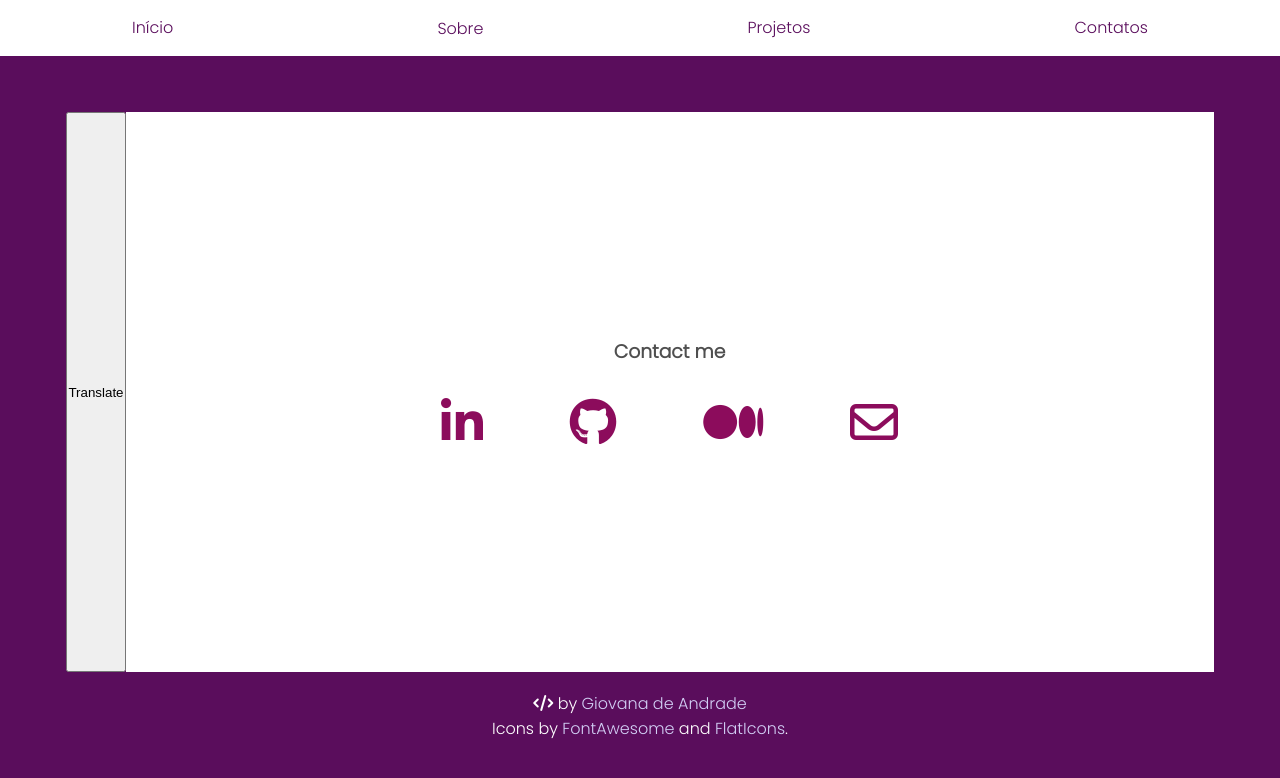
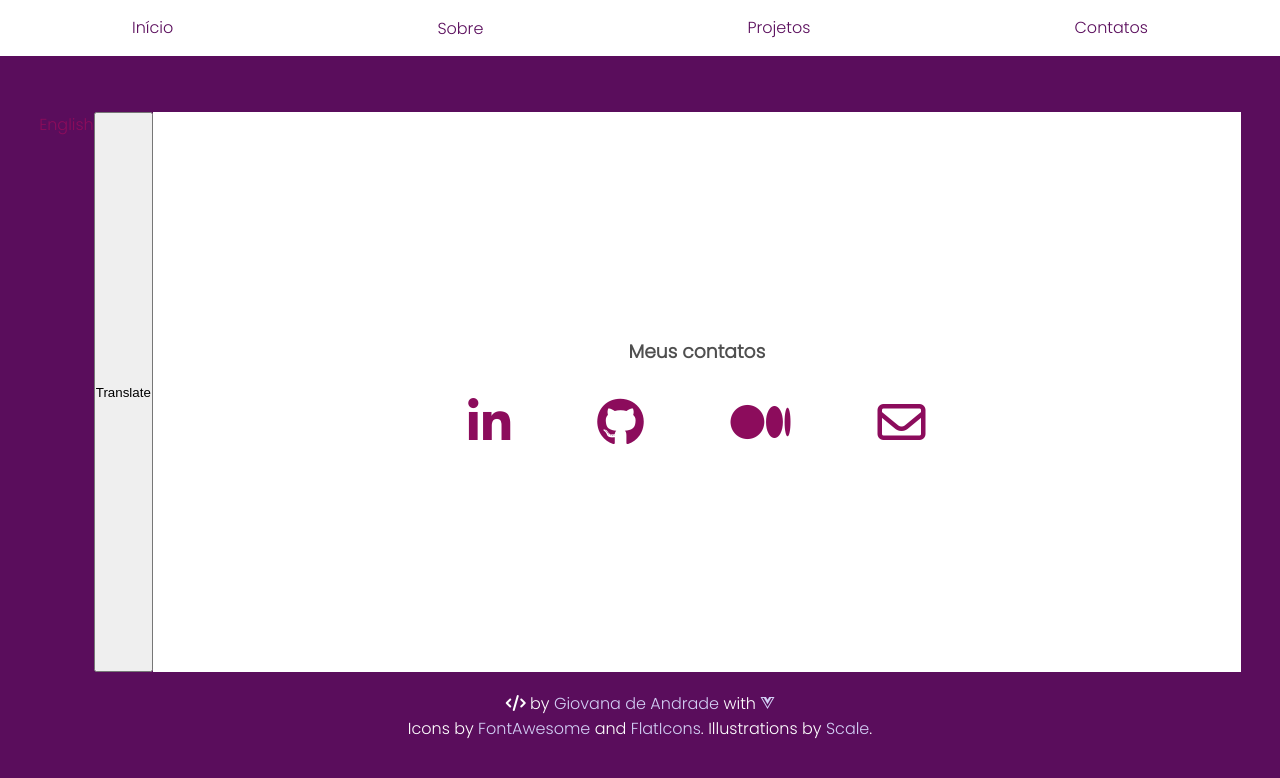
Before and after one commit to giovanaandrade/giovana-portfolio, a Vue app: page /contact in a window 1280 px wide. Shown: the top 778 px of the page. Built offline with nearby package versions, Linux system fonts and the light colour scheme; the HTML template or start-up script is replaced by a standard one.

Commit message:
updating db.json

```diff
--- a/public/index.html
+++ b/public/index.html
@@ -16,7 +16,7 @@
       src="https://kit.fontawesome.com/6483253942.js"
       crossorigin="anonymous"
     ></script>
-    <link rel="shortcut icon" href="assets/favicon.ico" />
+    <link rel="shortcut icon" href="favicon.ico" />
     <title>Giovana de Andrade</title>
     <meta name="title" content="Giovana de Andrade" />
     <meta
--- a/src/App.vue
+++ b/src/App.vue
@@ -2,6 +2,8 @@
   <NavMenu />
 
   <div class="container-page">
+    <a @click="toggleTranslate()">English</a>
+
     <button @click="toggleTranslate()">Translate</button>
     <div class="container">
       <div class="component">
--- a/src/components/Footer.vue
+++ b/src/components/Footer.vue
@@ -5,11 +5,17 @@
       <a href="https://github.com/giovanaandrade" target="_blank"
         >Giovana de Andrade</a
       >
+      with
+      <a href="https://vuejs.org/" target="_blank"
+        ><i class="fab fa-vuejs"></i
+      ></a>
     </p>
     <p>
       Icons by
       <a href="https://fontawesome.com/" target="_blank">FontAwesome</a> and
       <a href="https://www.flaticon.com/" target="_blank">FlatIcons</a>.
+      Illustrations by
+      <a href="https://2.flexiple.com/scale/home" target="_blank">Scale</a>.
     </p>
   </footer>
 </template>
--- a/src/db.json
+++ b/src/db.json
@@ -1,65 +1,126 @@
 {
-    "english": {
-        "aboutPage": {
-            "title": "About Me",
-            "description": "hello",
-            "skills": "Skills",
-            "curriculum": "Curriculum"
-
+    "english":{
+       "homePage":{
+          "title":"Hello, I'm",
+          "description":"Full Stack Developer"
        },
-        "projectsPage": {
-            "title": "Projects",
-            "projects":
-                [{
-                    "title": "Cotton Candy",
-                    "description": "blabla english",
-                    "url": "https://github.com/giovanaandrade/Cotton-Candy",
-                    "img": "./assets/cottoncandy.png"
+       "aboutPage":{
+          "title":"About Me",
+          "description":"hello",
+          "skills":"Skills",
+          "curriculum":"Curriculum"
+       },
+       "projectsPage":{
+          "title":"Projects",
+          "projects":[
+             {
+                "title":"Cotton Candy",
+                "description":"blabla english",
+                "url":"https://github.com/giovanaandrade/Cotton-Candy",
+                "img":"cottoncandy.png"
              },
              {
-                    "title": "InterQuiz",
+                "title":"InterQuiz",
                 "description":"blabla english2",
-                    "url": "http://interquiz.giovanaandrade.vercel.app/",
-                    "img": "@/assets/interquiz.png"
+                "url":"http://interquiz.giovanaandrade.vercel.app/",
+                "img":"interquiz.svg"
              },
              {
-                        "title": "Fortune Cookie",
-                        "description": " english",
-                        "url": "https://github.com/giovanaandrade/BiscoitodaSorte",
-                        "img": "@/assets/biscoitodasorte.png"
-                }]
-
+                "title":"Fortune Cookie",
+                "description":" english",
+                "url":"https://github.com/giovanaandrade/BiscoitodaSorte",
+                "img":"biscoitodasorte.png"
+             },
+             {
+                "title":"Weather App",
+                "description":"blablibla",
+                "url":"https://giovanaandrade.github.io/vue-weather/",
+                "img":"vueweather.svg"
+             }
+          ]
+       },
+       "contactPage":{
+          "title":"Contact Me",
+          "contacts":[
+             {
+                "class":"fab fa-linkedin-in",
+                "url":"https://www.linkedin.com/in/giovanadeandrade/"
+             },
+             {
+                "class":"fab fa-github",
+                "url":"https://github.com/giovanaandrade"
+             },
+             {
+                "class":"fab fa-medium-m",
+                "url":"http://medium.com/@giovanadandrade"
+             },
+             {
+                "class":"far fa-envelope",
+                "url":"mailto:giovanadandrade@gmail.com"
+             }
+          ]
        }
     },
-
-    "portuguese" : {
-        "aboutPage": {
-        "title": "Sobre Mim",
-        "description": "ola",
-        "skills": "Habilidades",
-        "curriculum": "Currículo"
+    "portuguese":{
+       "homePage":{
+          "title":"Olá, eu sou a",
+          "description":"Desenvolvedora Full Stack"
        },
-        "projectsPage": {
-            "title": "Projetos",
-            "projects":
-                [{
-                        "title": "Cotton Candy",
-                        "description": "Projeto de rede social para mulheres desenvolvedoras. Desenvolvido em .NET e Angular como trabalho de conclusão para curso de formação em back-end.",
-                        "url": "https://github.com/giovanaandrade/Cotton-Candy",
-                        "img": "@/assets/cottoncandy.png"
+       "aboutPage":{
+          "title":"Sobre Mim",
+          "description":"Nasci e moro no Rio Grande do Sul, tenho 25 anos, sou viciada em Netflix, amo dançar e sou programadora. Minha trajetória profissional começou um pouco distante da tecnologia, sou graduada em Psicologia e apesar de gostar muito da área, não foi nela que me encontrei. Tive meus primeiros contatos com HTML e CSS lá pelos meus 12 anos ao estilizar um blog, mas depois deixei o meu lado curioso por tecnologia um pouco adormecido. Em 2020, comecei a fazer cursos online de programação e percebi que era isso que eu queria fazer profissionalmente. Em 2021, ingressei na graduação em Análise e Desenvolvimento de Sistemas e atualmente procuro uma oportunidade para ingressar na carreira. Fiz cursos tanto de backend, quanto frontend e tive a oportunidade de trabalhar em equipe e desenvolver alguns projetos, que podem ser encontrados no meu GitHub. Sinta-se à vontade para entrar em contato comigo!",
+          "skills":"Habilidades",
+          "curriculum":"Currículo"
+       },
+       "projectsPage":{
+          "title":"Projetos",
+          "projects":[
+             {
+                "title":"Cotton Candy",
+                "description":"Projeto de rede social para mulheres desenvolvedoras. Desenvolvido em .NET e Angular como trabalho de conclusão para curso de formação em back-end.",
+                "url":"https://github.com/giovanaandrade/Cotton-Candy",
+                "img":"cottoncandy.png"
              },
              {
-                        "title": "InterQuiz",
+                "title":"InterQuiz",
                 "description":"Quiz com perguntas e respostas, mostrando a pontuação no final. Desenvolvido em React e NextJS e deploy feito na Vercel. Projeto realizado durante Imersão da Alura",
-                        "url": "http://interquiz.giovanaandrade.vercel.app/",
-                        "img": "@/assets/interquiz.png"
+                "url":"http://interquiz.giovanaandrade.vercel.app/",
+                "img":"interquiz.svg"
              },
              {
-                        "title": "Biscoito da Sorte",
-                        "description": "Aplicativo que sorteia um 'biscoito da sorte' com um poema. Projeto desenvolvido em Kotlin no Android Studio para conclusão de curso de desenvolvimento de aplicativos.",
-                        "url": "https://github.com/giovanaandrade/BiscoitodaSorte",
-                        "img": "@/assets/biscoitodasorte.png"
-                }]
+                "title":"Biscoito da Sorte",
+                "description":"Aplicativo que sorteia um 'biscoito da sorte' com um poema. Projeto desenvolvido em Kotlin no Android Studio para conclusão de curso de desenvolvimento de aplicativos.",
+                "url":"https://github.com/giovanaandrade/BiscoitodaSorte",
+                "img":"biscoitodasorte.png"
+             },
+             {
+                "title":"Weather App",
+                "description":"blablibla",
+                "url":"https://giovanaandrade.github.io/vue-weather/",
+                "img":"vueweather.svg"
+             }
+          ]
+       },
+       "contactPage":{
+          "title":"Meus contatos",
+          "contacts":[
+             {
+                "class":"fab fa-linkedin-in",
+                "url":"https://www.linkedin.com/in/giovanadeandrade/"
+             },
+             {
+                "class":"fab fa-github",
+                "url":"https://github.com/giovanaandrade"
+             },
+             {
+                "class":"fab fa-medium-m",
+                "url":"http://medium.com/@giovanadandrade"
+             },
+             {
+                "class":"far fa-envelope",
+                "url":"mailto:giovanadandrade@gmail.com"
+             }
+          ]
        }
     }
  }
--- a/src/views/Contact.vue
+++ b/src/views/Contact.vue
@@ -1,28 +1,25 @@
 <template>
   <div class="contato">
-    <h3>Contact me</h3>
+    <h3>{{ getterLanguage.contactPage.title }}</h3>
     <div class="contatoicones">
-      <a
-        class="icons"
-        href="https://www.linkedin.com/in/giovanadeandrade/"
-        target="_blank"
-        ><i class="fab fa-linkedin-in"></i
-      ></a>
-      <a class="icons" href="https://github.com/giovanaandrade" target="_blank"
-        ><i class="fab fa-github"></i
-      ></a>
-      <a class="icons" href="http://medium.com/@giovanadandrade" target="_blank"
-        ><i class="fab fa-medium-m"></i
-      ></a>
-      <a class="icons" href="mailto:giovanadandrade@gmail.com"
-        ><i class="far fa-envelope"></i
-      ></a>
+      <div
+        v-for="(contact, index) in getterLanguage.contactPage.contacts"
+        :key="index"
+      >
+        <a class="icons" :href="contact.url" target="_blank">
+          <i :class="contact.class" />
+        </a>
+      </div>
     </div>
   </div>
 </template>
 
 <script>
-export default {};
+import { mapGetters } from "vuex";
+export default {
+  name: "Contact",
+  computed: mapGetters(["getterLanguage"]),
+};
 </script>
 
 <style>
--- a/src/views/Home.vue
+++ b/src/views/Home.vue
@@ -2,21 +2,11 @@
   <div class="home">
     <div class="title">
       <div class="hello">
-        <span v-if="getterTranslate">
-          <h1>Hello, I'm</h1>
-          <h1 class="name">Giovana!</h1>
-
-          <h3>Full Stack Developer</h3>
-        </span>
-        <span v-else>
-          <h1>Olá, eu sou a</h1>
-          <h1 class="name">Giovana!</h1>
-
-          <h3>Desenvolvedora Full Stack</h3>
-        </span>
+        <h1>{{ getterLanguage.homePage.title }}</h1>
+        <h1 class="name">Giovana!</h1>
+        <h3>{{ getterLanguage.homePage.description }}</h3>
       </div>
     </div>
-
     <img
       class="profile-photo"
       src="@/assets/fotoperfil.jpg"
@@ -29,7 +19,7 @@
 import { mapGetters } from "vuex";
 export default {
   name: "Home",
-  computed: mapGetters(["getterTranslate"]),
+  computed: mapGetters(["getterLanguage"]),
 };
 </script>
 
--- a/src/views/Projects.vue
+++ b/src/views/Projects.vue
@@ -8,7 +8,11 @@
         class="card"
       >
         <a :href="project.url" target="_blank">
-          <img class="img-projeto" :src="project.img" :alt="project.title" />
+          <img
+            class="img-projeto"
+            :src="require(`../assets/${project.img}`)"
+            :alt="project.title"
+          />
         </a>
         <div class="texto-projeto">
           <a :href="project.url" target="_blank">
```
Also changed, not shown: src/assets/interquiz.svg (added), src/assets/vueweather.svg (added). Lines whose indentation alone changed are shown as unchanged.
